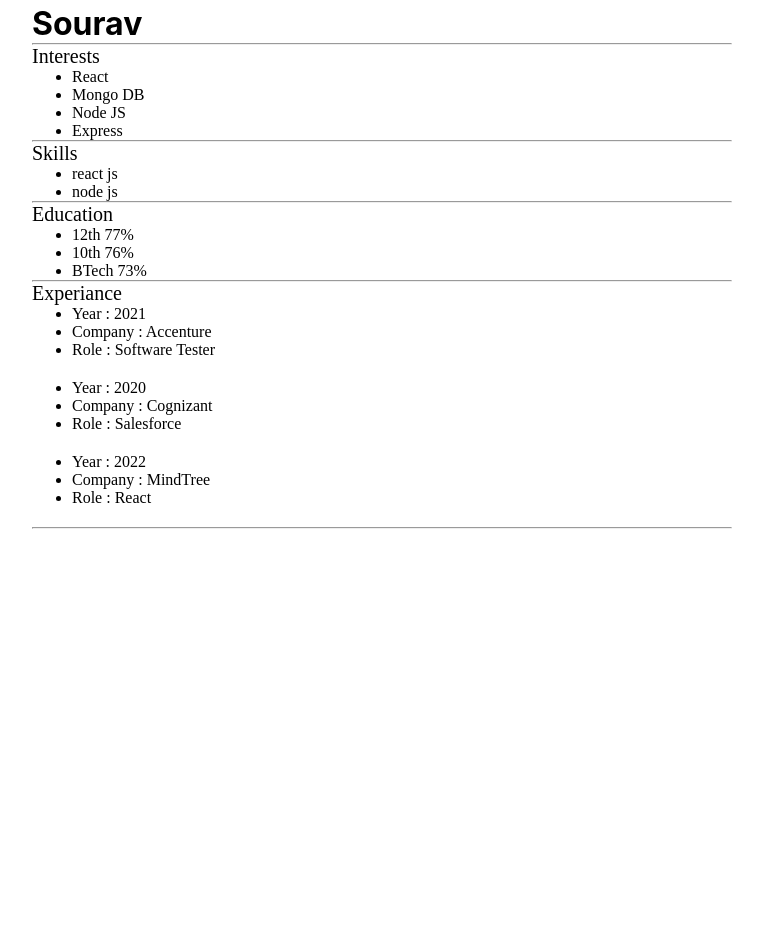
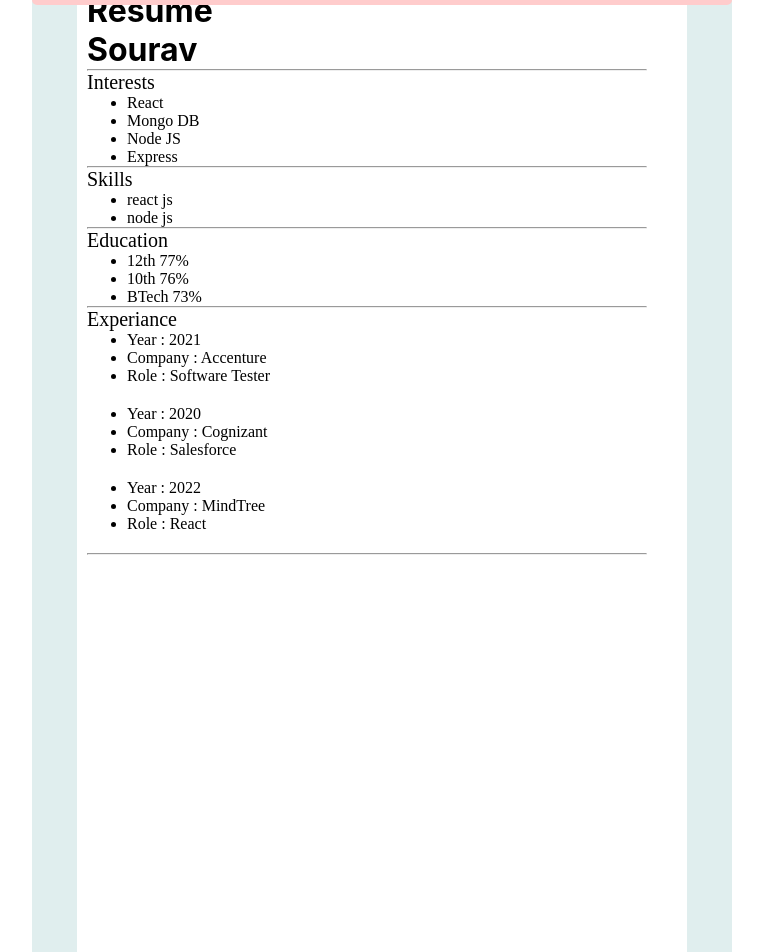
Before and after one commit to Sourav-Tanwar/Resume-Builder, a React (Create React App) app: page / in a window 1280 px wide. Shown: the part 35-987 px from the top of the page, without its empty margins (258-1021 px from the left). Before the commit the page ends 800 px from the top, so only its background shows below. Built offline with nearby package versions, Linux system fonts and the light colour scheme.

Commit message:
Border Added

```diff
--- a/src/App.js
+++ b/src/App.js
@@ -1,8 +1,9 @@
 import './App1.css';
-import Skill from './components/Skill';
-import Education from './components/Education';
-import Experiance from './components/Experiance';
-import Interests from './components/Interests';
+// import Skill from './components/Skill';
+// import Education from './components/Education';
+// import Experiance from './components/Experiance';
+// import Interests from './components/Interests';
+import Border from './components/Border';
 
 
 let resume = {
@@ -18,7 +19,8 @@ let resume = {
 function App() {
   return (
     <>
-    <h1>Resume</h1>
+    <Border resume={resume}>
+      {/* <h1>Resume</h1>
       <h1>Sourav</h1>
       <hr />
       <Interests interests={resume.interests} />
@@ -28,7 +30,8 @@ function App() {
       <Education education={resume.education} />
       <hr />
       <Experiance experience={resume.experience} />
-    <hr />
+      <hr /> */}
+    </Border>
     </>
   );
 }
--- a/src/App1.css
+++ b/src/App1.css
@@ -52,8 +52,8 @@
     display: inline-block;
     margin-top: 6px;
     margin-left: 55px;
-    width: 75%;
-    height: 1000px;
+    width: 80%;
+    height: 1000x;
   }
 
   p,
--- /dev/null
+++ b/src/components/Border.js
@@ -0,0 +1,31 @@
+import React from 'react'
+import Skill from '../components/Skill';
+import Education from '../components/Education';
+import Experiance from '../components/Experiance';
+import Interests from '../components/Interests';
+
+export default function Border({resume}) {
+  return (
+    <>
+        <div id="header"></div>
+            <div className="left"></div>
+            <div className="stuff">
+            <br/>
+            <h1>Resume</h1>
+            <h1>Sourav</h1>
+            <hr />
+            <Interests interests={resume.interests} />
+            <hr />
+            <Skill skills={resume.skills}  />
+            <hr />
+            <Education education={resume.education} />
+            <hr />
+            <Experiance experience={resume.experience} />
+            <hr />
+            </div>
+            <div className="right"></div>
+            <div id="footer">
+            <h2 id="name">Sourav</h2></div>
+    </>
+  )
+}
--- a/src/components/Skill.js
+++ b/src/components/Skill.js
@@ -1,7 +1,7 @@
 import React from 'react'
 
 export default function Skill({skills}) {
-    // console.log(skills)
+    console.log(skills)
   return (
     <>
     <p className="head">Skills</p>
```
Lines whose indentation alone changed are shown as unchanged.
